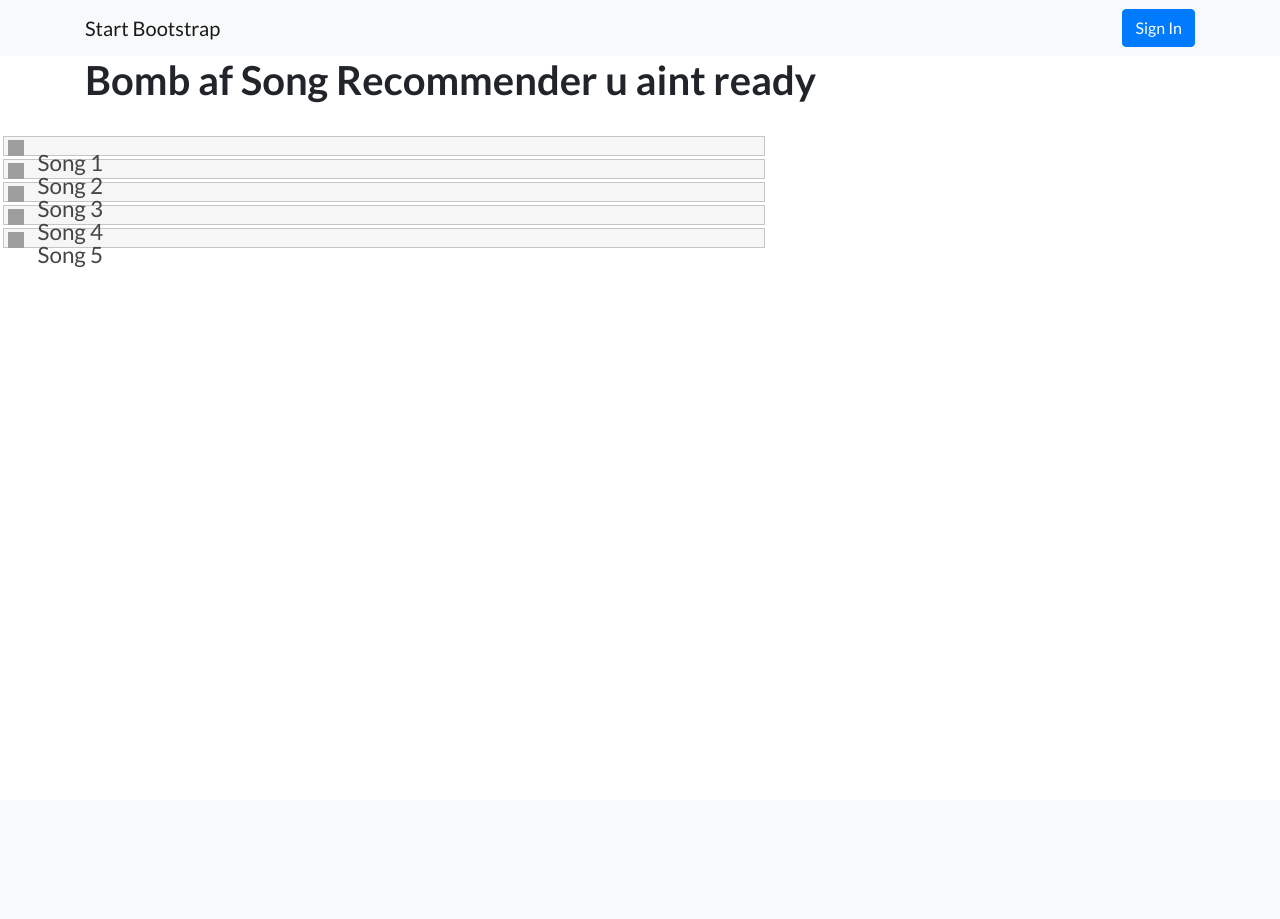
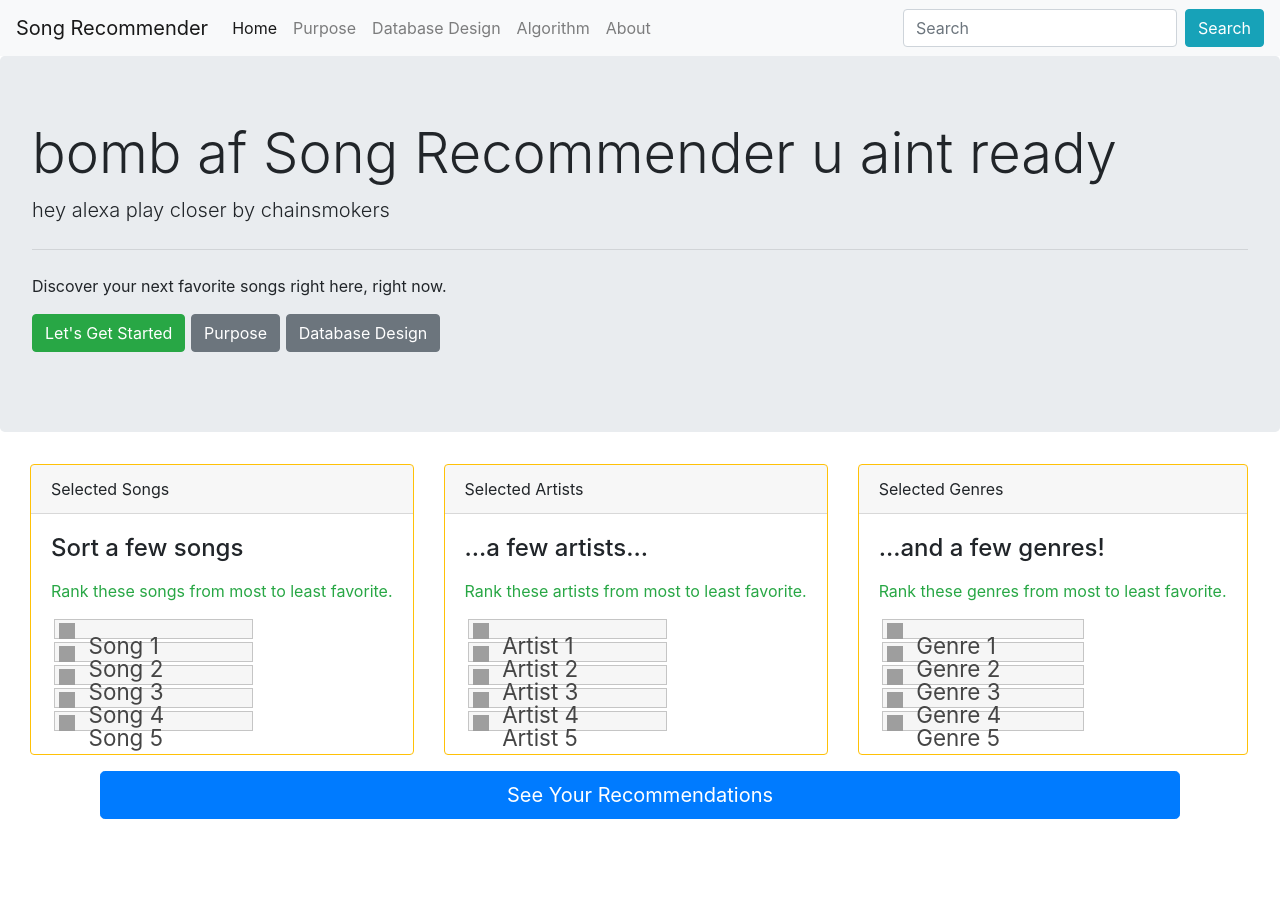
Before and after one commit to isabella-teng/CS437FinalProject, a Flask app: page / in a window 1280 px wide. Before the commit the page ends 267 px from the top, so only its background shows below. Run offline with Flask 2, Linux system fonts and the light colour scheme; some libraries are stand-ins or nearby versions; grey boxes are pictures that could not be loaded.

Commit message:
bootswatch and landing page design

```diff
--- a/app.py
+++ b/app.py
@@ -2,9 +2,6 @@ from flask import Flask, render_template
 app = Flask(__name__)
 
 @app.route('/')
-# def hello_world():
-#     return 'Hello, World!'
-
 def index():
     return render_template('index.html')
 
--- a/templates/index.html
+++ b/templates/index.html
@@ -14,7 +14,8 @@
     <link href="https://fonts.googleapis.com/css?family=Lato:300,400,700,300italic,400italic,700italic" rel="stylesheet" type="text/css">
 
     <!-- Custom styles for this template -->
-    <link href="./css/landing-page.min.css" rel="stylesheet">
+    <!-- <link href="/css/mintytheme" rel="stylesheet"> -->
+    <link rel="stylesheet" href="{{ url_for('static', filename='minty.css') }}" />
 
     <link rel="stylesheet" href="//code.jquery.com/ui/1.12.1/themes/smoothness/jquery-ui.css">
     <script src="//code.jquery.com/jquery-1.12.4.js"></script>
@@ -35,18 +36,60 @@
   </head>
   <body>
     <!-- Navigation -->
-    <nav class="navbar navbar-light bg-light static-top">
-      <div class="container">
-        <a class="navbar-brand" href="#">Start Bootstrap</a>
-        <a class="btn btn-primary" href="#">Sign In</a>
+    <nav class="navbar navbar-expand-lg navbar-light bg-light">
+      <a class="navbar-brand" href="#">Song Recommender</a>
+      <button class="navbar-toggler" type="button" data-toggle="collapse" data-target="#navbarColor03" aria-controls="navbarColor03" aria-expanded="false" aria-label="Toggle navigation">
+        <span class="navbar-toggler-icon"></span>
+      </button>
+
+      <div class="collapse navbar-collapse" id="navbarColor03">
+        <ul class="navbar-nav mr-auto">
+          <li class="nav-item active">
+            <a class="nav-link" href="#">Home <span class="sr-only">(current)</span></a>
+          </li>
+          <li class="nav-item">
+            <a class="nav-link" href="#">Purpose</a>
+          </li>
+          <li class="nav-item">
+            <a class="nav-link" href="#">Database Design</a>
+          </li>
+          <li class="nav-item">
+            <a class="nav-link" href="#">Algorithm</a>
+          </li>
+          <li class="nav-item">
+            <a class="nav-link" href="#">About</a>
+          </li>
+        </ul>
+        <form class="form-inline my-2 my-lg-0">
+          <input class="form-control mr-sm-2" type="text" placeholder="Search">
+          <button class="btn btn-info" type="submit">Search</button>
+        </form>
       </div>
     </nav>
 
-    <div class="container">
-      <h1>Bomb af Song Recommender u aint ready</h1>
-      <br>
-      <div id="content"></div>
+    <!-- Header Container -->
+    <div class="jumbotron">
+      <h1 class="display-4">bomb af Song Recommender u aint ready</h1>
+      <p class="lead">hey alexa play closer by chainsmokers</p>
+      <hr class="my-4">
+      <p>Discover your next favorite songs right here, right now.</p>
+      <p class="lead">
+        <a class="btn btn-success" href="#sortings" role="button">Let's Get Started</a>
+        <a class="btn btn-secondary" href="#" role="button">Purpose</a>
+        <a class="btn btn-secondary" href="#" role="button">Database Design</a>
+      </p>
     </div>
+
+    <!-- Table Sorter -->
+    <a id="sortings">
+      <div style="padding-left: 30px; float:left;">
+        <div class="card border-warning mb-3" style="max-width: 25rem;">
+          <div class="card-header">Selected Songs</div>
+          <div class="card-body">
+            <h4 class="card-title">Sort a few songs</h4>
+            <p class="card-text">
+              <p class="text-success"> Rank these songs from most to least favorite.</p>
+            </p>
             <ul id="sortable">
               <li class="ui-state-default"><span class="ui-icon ui-icon-arrowthick-2-n-s"></span>Song 1</li>
               <li class="ui-state-default"><span class="ui-icon ui-icon-arrowthick-2-n-s"></span>Song 2</li>
@@ -54,6 +97,53 @@
               <li class="ui-state-default"><span class="ui-icon ui-icon-arrowthick-2-n-s"></span>Song 4</li>
               <li class="ui-state-default"><span class="ui-icon ui-icon-arrowthick-2-n-s"></span>Song 5</li>
             </ul>
+          </div>
+        </div>
+       </div>
+      </div>
+      <div style="padding-left: 30px; float:left;">
+        <div class="card border-warning mb-3" style="max-width: 25rem;">
+          <div class="card-header">Selected Artists</div>
+          <div class="card-body">
+            <h4 class="card-title">...a few artists...</h4>
+            <p class="card-text">
+              <p class="text-success"> Rank these artists from most to least favorite.</p>
+            </p>
+            <ul id="sortable">
+              <li class="ui-state-default"><span class="ui-icon ui-icon-arrowthick-2-n-s"></span>Artist 1</li>
+              <li class="ui-state-default"><span class="ui-icon ui-icon-arrowthick-2-n-s"></span>Artist 2</li>
+              <li class="ui-state-default"><span class="ui-icon ui-icon-arrowthick-2-n-s"></span>Artist 3</li>
+              <li class="ui-state-default"><span class="ui-icon ui-icon-arrowthick-2-n-s"></span>Artist 4</li>
+              <li class="ui-state-default"><span class="ui-icon ui-icon-arrowthick-2-n-s"></span>Artist 5</li>
+            </ul>
+          </div>
+        </div>
+       </div>
+      </div>
+      <div style="padding-left: 30px; float:left;">
+        <div class="card border-warning mb-3" style="max-width: 25rem;">
+          <div class="card-header">Selected Genres</div>
+          <div class="card-body">
+            <h4 class="card-title">...and a few genres!</h4>
+            <p class="card-text">
+              <p class="text-success"> Rank these genres from most to least favorite.</p>
+            </p>
+            <ul id="sortable">
+              <li class="ui-state-default"><span class="ui-icon ui-icon-arrowthick-2-n-s"></span>Genre 1</li>
+              <li class="ui-state-default"><span class="ui-icon ui-icon-arrowthick-2-n-s"></span>Genre 2</li>
+              <li class="ui-state-default"><span class="ui-icon ui-icon-arrowthick-2-n-s"></span>Genre 3</li>
+              <li class="ui-state-default"><span class="ui-icon ui-icon-arrowthick-2-n-s"></span>Genre 4</li>
+              <li class="ui-state-default"><span class="ui-icon ui-icon-arrowthick-2-n-s"></span>Genre 5</li>
+            </ul>
+          </div>
+        </div>
+       </div>
+      </div>
+      <div>
+    <div style="align-items: center; padding: 100px;">
+      <button type="button" class="btn btn-primary btn-lg btn-block">See Your Recommendations</button>
+    </div>
+  </a>
   <!-- scripts -->
   <script>$("#sortable").sortable();</script>
 
```
Also changed, not shown: css/landing-page.css (deleted, +0 -127 lines), css/landing-page.min.css (deleted, +0 -5 lines). Lines whose indentation alone changed are shown as unchanged.
